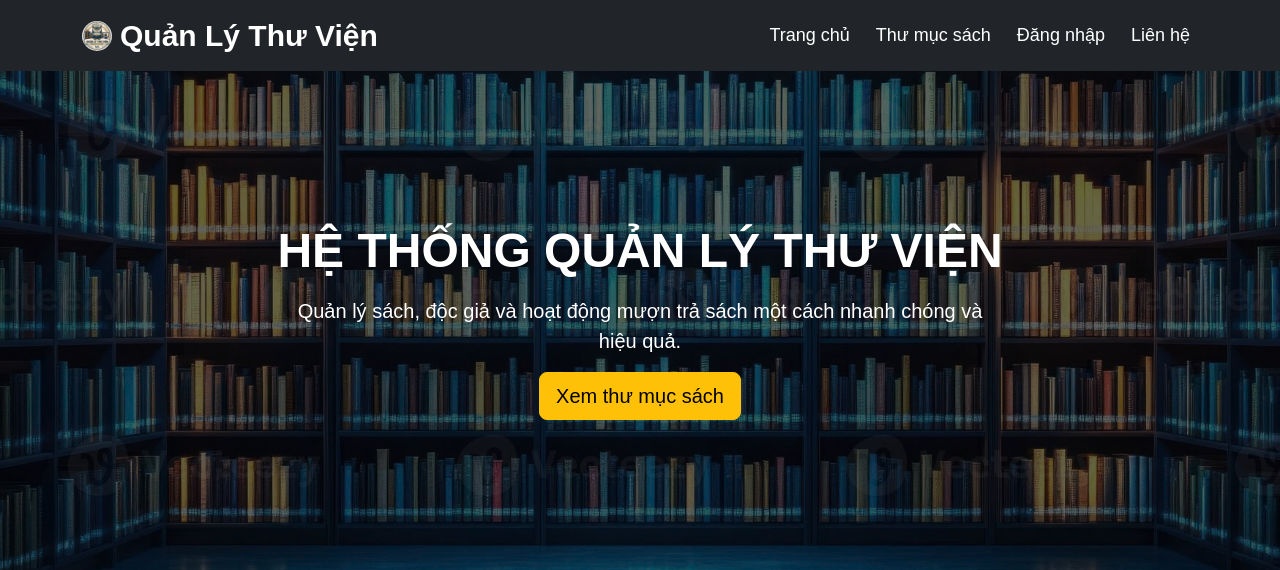
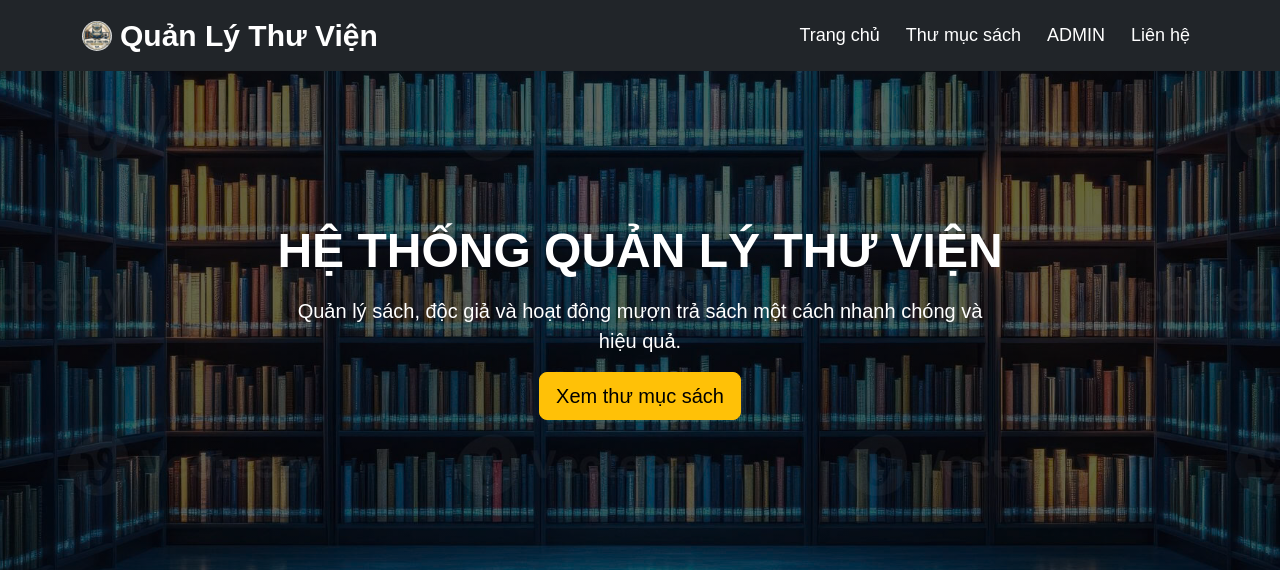
Before and after one commit to NghiaTran0202/Nhom2-QLThuVien-CuoiKy, a PHP site: page / in a window 1280 px wide. Shown: the top 570 px of the page. Run offline with PHP 8.4, Linux system fonts and the light colour scheme.

Commit message:
Thay ten Dang nhap - Admin

```diff
--- a/index.php
+++ b/index.php
@@ -55,7 +55,7 @@
 
                 <li class="nav-item">
                     <a class="nav-link" href="login.php">
-                        Đăng nhập
+                        ADMIN
                     </a>
                 </li>
 
```
